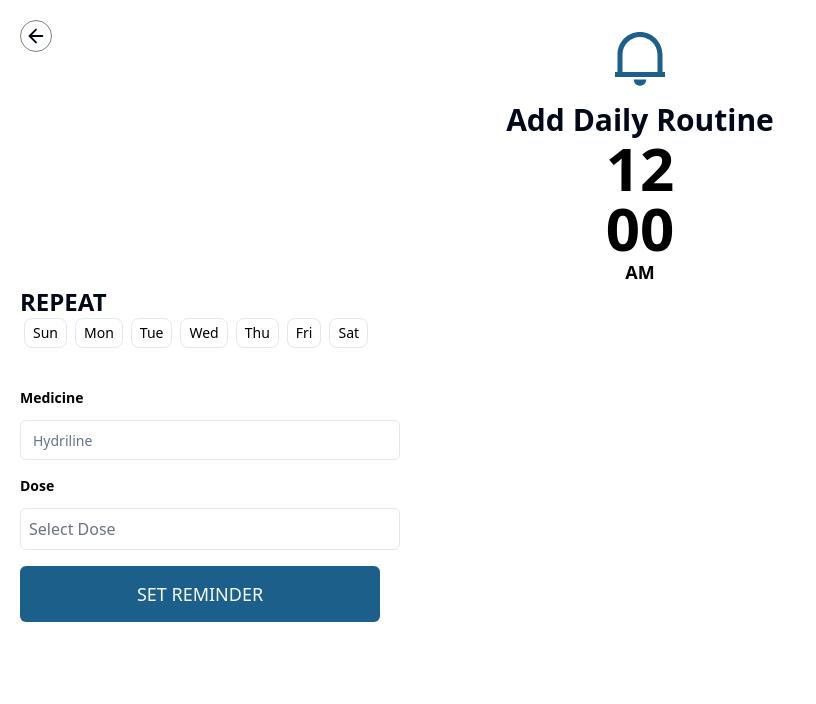
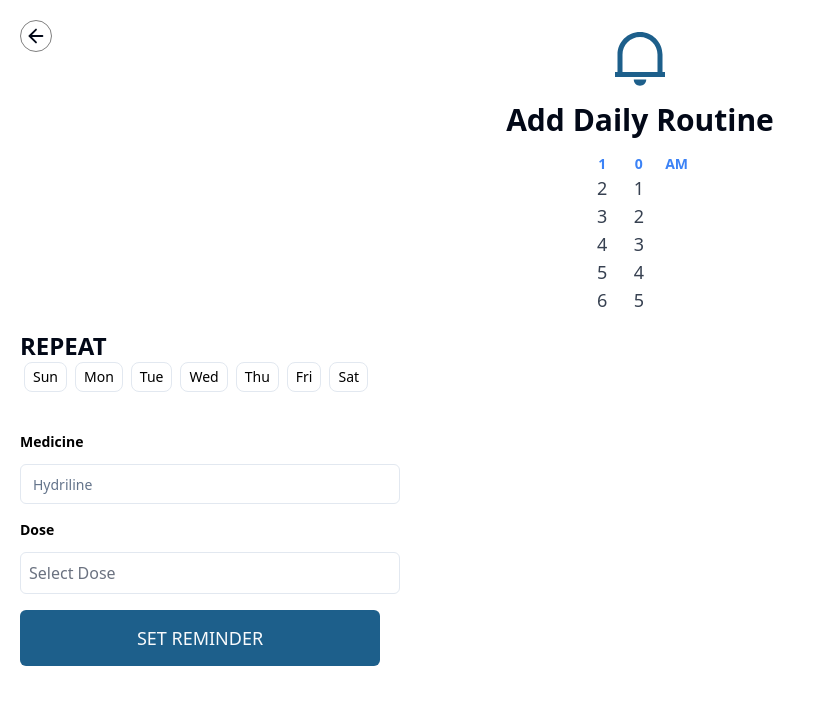
Before and after one commit to Atifmughal55/New-Health-virtue, a React (Vite) app: page /add-daily-routine in a window 1280 px wide. Shown: the top 704 px of the page, without its empty margins (0-816 px from the left). Built offline with nearby package versions, Linux system fonts and the light colour scheme.

Commit message:
all the remaining updation is done

```diff
--- a/src/components/ui/DigitalClock.jsx
+++ b/src/components/ui/DigitalClock.jsx
@@ -1,44 +1,67 @@
 import React, { useState } from "react";
-// import shacdn from "shacdn";
 
 const DigitalClock = () => {
-  const [hours, setHours] = useState("12");
-  const [minutes, setMinutes] = useState("00");
+  const [hours, setHours] = useState(1);
+  const [minutes, setMinutes] = useState(0);
   const [period, setPeriod] = useState("AM");
 
-  const handleScroll = (direction, type) => {
+  const handleScroll = (e, type) => {
+    e.preventDefault();
+    const delta = e.deltaY > 0 ? 1 : -1;
+
     if (type === "hours") {
-      const newHours = shacdn.scroll(hours, direction, {
-        min: 1,
-        max: 12,
-        length: 2,
-      });
+      const newHours = (hours + delta + 12) % 12 || 12;
       setHours(newHours);
     } else if (type === "minutes") {
-      const newMinutes = shacdn.scroll(minutes, direction, {
-        min: 0,
-        max: 59,
-        length: 2,
-      });
+      const newMinutes = (minutes + delta + 60) % 60;
       setMinutes(newMinutes);
     } else if (type === "period") {
-      const newPeriod = period === "AM" ? "PM" : "AM";
-      setPeriod(newPeriod);
+      setPeriod(period === "AM" ? "PM" : "AM");
     }
   };
 
+  const renderNumbers = (type, start, end) => {
+    const numbers = [];
+    for (let i = start; i <= end; i++) {
+      numbers.push(
+        <div
+          key={i}
+          className={`text-center ${
+            i === start || i === end ? "text-sm" : "text-lg"
+          } ${
+            (type === "hours" && i === hours) ||
+            (type === "minutes" && i === minutes) ||
+            (type === "period" && (i === "AM" || i === "PM"))
+              ? "text-blue-500 font-bold"
+              : "text-gray-700"
+          }`}
+        >
+          {i}
+        </div>
+      );
+    }
+    return numbers;
+  };
+
   return (
-    <div className="flex justify-center ">
-      <div className="flex flex-col items-center">
-        <div className="flex">
-          <div className="text-6xl font-bold text-black">{hours}</div>
-        </div>
-        <div className="flex">
-          <div className="text-6xl font-bold text-black">{minutes}</div>
-        </div>
-        <div className="flex">
-          <div className="text-lg font-bold text-black">{period}</div>
-        </div>
+    <div className="flex justify-center items-center space-x-4 p-4">
+      <div
+        className="flex flex-col h-40 overflow-hidden relative"
+        onWheel={(e) => handleScroll(e, "hours")}
+      >
+        {renderNumbers("hours", 1, 12)}
+      </div>
+      <div
+        className="flex flex-col h-40 overflow-hidden relative"
+        onWheel={(e) => handleScroll(e, "minutes")}
+      >
+        {renderNumbers("minutes", 0, 59)}
+      </div>
+      <div
+        className="flex flex-col h-40 overflow-hidden relative"
+        onWheel={(e) => handleScroll(e, "period")}
+      >
+        {renderNumbers("period", "AM", "PM")}
       </div>
     </div>
   );
--- a/src/pages/SelectLanguage.jsx
+++ b/src/pages/SelectLanguage.jsx
@@ -1,10 +1,10 @@
-import { Input } from "@/components/ui/input";
+import React, { useState, useEffect } from "react";
 import { FaMicrophone, FaSearch } from "react-icons/fa";
 import { FiArrowLeft } from "react-icons/fi";
 import { Link, useNavigate } from "react-router-dom";
 
 const SelectLanguage = () => {
-  const languages = [
+  const fullLanguages = [
     "English (Australia)",
     "English (Canada)",
     "English (India)",
@@ -13,42 +13,83 @@ const SelectLanguage = () => {
     "English (Singapore)",
     "English (South Africa)",
     "English (US)",
+    "Deutsch",
+    "Italiano",
+    "Nederlands",
   ];
 
+  const [searchTerm, setSearchTerm] = useState("");
+  const [filteredLanguages, setFilteredLanguages] = useState(fullLanguages);
+  const [selectedLanguage, setSelectedLanguage] = useState(null);
+
+  useEffect(() => {
+    setFilteredLanguages(
+      fullLanguages.filter((language) =>
+        language.toLowerCase().includes(searchTerm.toLowerCase())
+      )
+    );
+  }, [searchTerm]);
+
   const navigate = useNavigate();
+
   return (
     <>
-      <div className="m-5 ">
+      <div className="m-5">
         <div className="flex justify-between items-center ">
-          <Link className=" flex-initial" onClick={() => navigate(-1)}>
+          <Link to="#" onClick={() => navigate(-1)} className="flex-initial">
             <FiArrowLeft
               className="p-1"
               style={{
                 border: "1px solid gray",
                 borderRadius: "100%",
-                fontSize: " 32px",
+                fontSize: "32px",
               }}
             />
           </Link>
-          <h1 className="md:text-2xl  flex-auto flex justify-center ">
+          <h1 className="md:text-3xl text-2xl font-bold flex-auto flex justify-center">
             Select Language
           </h1>
         </div>
-        <div className="flex items-center gap-2 my-6 w-full ">
-          <div className="flex items-center bg-gray-200 px-2 rounded-lg">
+        <div className="flex items-center gap-2 my-6 w-full">
+          <div className="flex items-center bg-gray-200 px-2 rounded-lg focus-within:ring-2 focus-within:ring-black">
             <FaSearch className="text-gray-400 " />
-            <Input
+            <input
               type="text"
               placeholder="Search"
-              className="w-full md:w-[360px] rounded-lg text-lg bg-gray-200 border-none "
+              className="pl-2 p-1 w-full md:w-[360px] rounded-lg text-lg bg-gray-200 border-none focus:outline-none"
+              value={searchTerm}
+              onChange={(e) => setSearchTerm(e.target.value)}
             />
             <FaMicrophone className="text-gray-400" />
           </div>
-          <Link className="text-blue-700">Cancel</Link>
+          <Link
+            to="#"
+            className="text-blue-700 font-semibold pl-2"
+            onClick={() => setSearchTerm("")}
+          >
+            Cancel
+          </Link>
         </div>
       </div>
-      <div className=" bg-gray-200 p-7">
-        <p>Select Language</p>
+      <div className=" bg-gray-200 p-5">
+        <p className="text-gray-400">Select Language</p>
+      </div>
+      <div className="p-4">
+        <ul className="list-none p-0">
+          {filteredLanguages.map((language, index) => (
+            <li
+              key={index}
+              className={`text-lg p-3 border-b border-gray-300 cursor-pointer font-semibold text-md ${
+                selectedLanguage === language
+                  ? "bg-blue-700 rounded-md  text-white"
+                  : ""
+              }`}
+              onClick={() => setSelectedLanguage(language)}
+            >
+              {language}
+            </li>
+          ))}
+        </ul>
       </div>
     </>
   );
```
